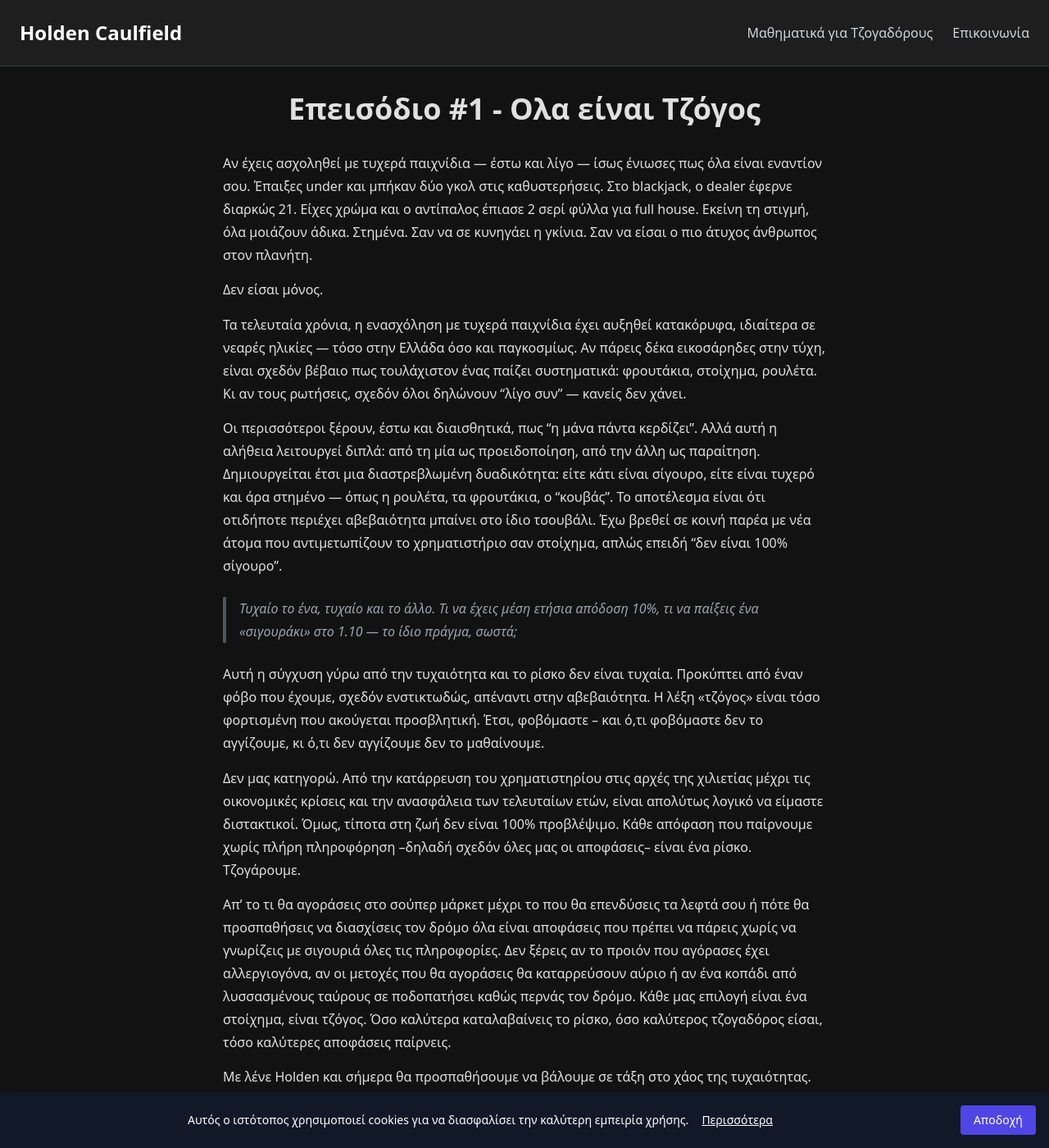
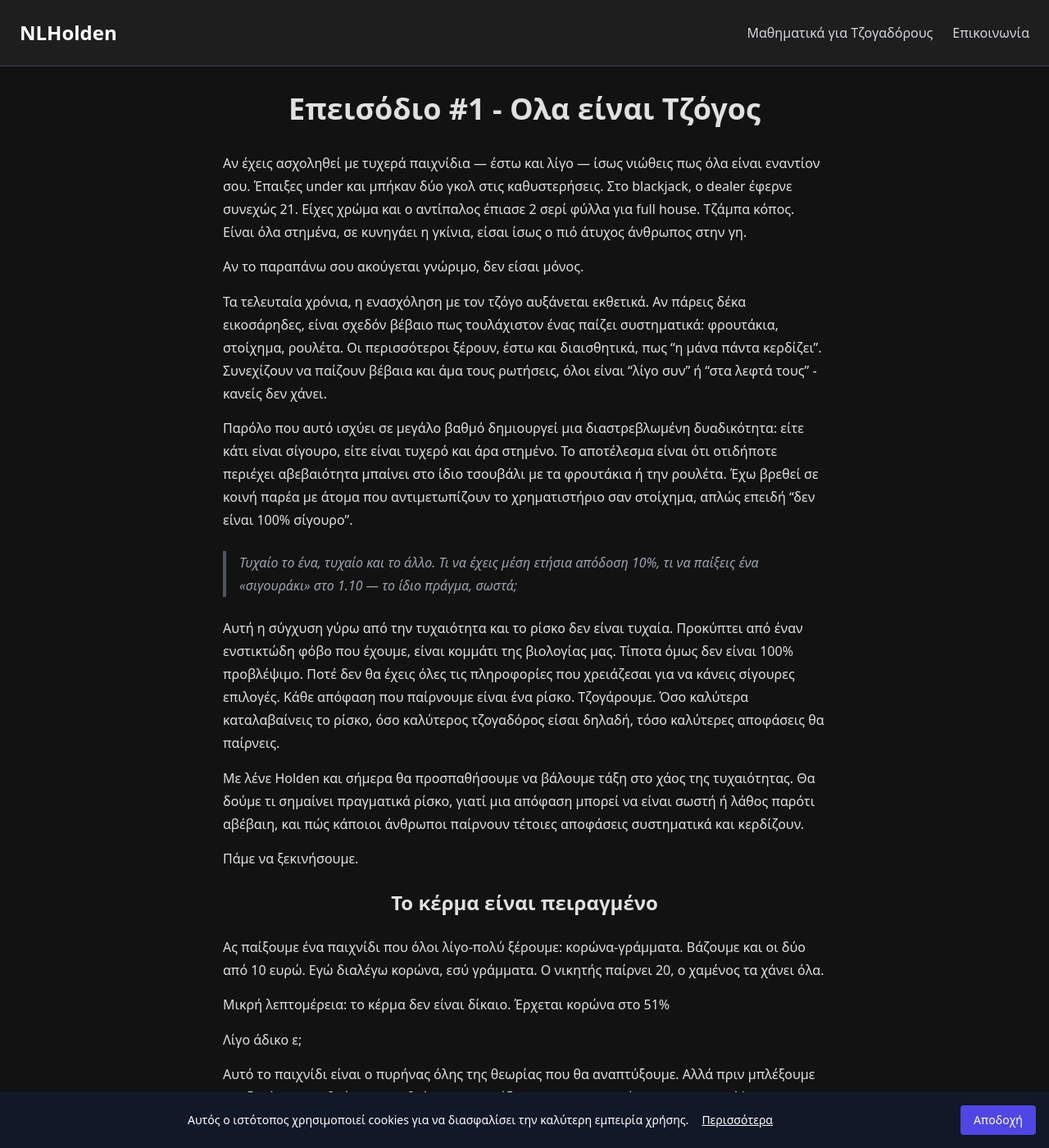
Before and after one commit to NLHolden/nlholden.github.io, a Jekyll site: the page built from _posts/2025-06-20-Επεισόδιο #1 - Όλα είναι Τζόγος.md, in a window 1280 px wide and 1400 px high. Shown: the whole window at 82% size. Built offline with Jekyll 4.4.1, drawn with Linux system fonts in a browser that asks for light colours; nearby versions of some CDN libraries; some of the changed text lies outside the part shown.

Commit message:
commit new changes

```diff
--- a/_config.yml
+++ b/_config.yml
@@ -16,7 +16,7 @@ pagination:
   sort_field: 'date'
   sort_reverse: true
 
-title: Holden Caulfield
+title: NLHolden
 description: ''
 url: http://nlholden.github.io
 baseurl: ''
--- a/_layouts/default.html
+++ b/_layouts/default.html
@@ -3,7 +3,7 @@
 <html lang="el">
   <head>
     <meta charset="UTF-8" />
-    <title>{{ page.title }} | Holden Caulfield</title>
+    <title>{{ page.title }} | Holden</title>
     <meta name="viewport" content="width=device-width, initial-scale=1.0" />
     <script src="https://cdn.tailwindcss.com"></script>
     <script>
@@ -81,7 +81,7 @@
     <!-- Header -->
     <header class="bg-surface border-b border-gray-700 py-6">
       <nav class="container mx-auto flex justify-between items-center px-6">
-        <a href="/" class="text-2xl font-semibold text-white">Holden Caulfield</a>
+        <a href="/" class="text-2xl font-semibold text-white">NLHolden</a>
         <ul class="flex space-x-6 text-base">
           <li><a href="/blog/" class="hover:text-accent text-gray-300">Μαθηματικά για Τζογαδόρους</a></li>
           <li><a href="/contact/" class="hover:text-accent text-gray-300">Επικοινωνία</a></li>
--- a/_posts/2025-06-20-Επεισόδιο #1 - Όλα είναι Τζόγος.md
+++ b/_posts/2025-06-20-Επεισόδιο #1 - Όλα είναι Τζόγος.md
@@ -5,30 +5,25 @@ date: 2025-06-20
 permalink: /blog/gambling-math/
 summary: |
   Ποτέ δεν θα είσαι σίγουρος για τίποτα, κάθε απόφαση που παίρνεις εμπεριέχει αβεβαιότητα. Αυτό δεν σημαίνει πως είσαι στο έλεος της τύχης.
-  Υπάρχουν εργαλεία, υπάρχει μέθοδος. Υπάρχει τρόπος να πάρεις σωστές αβέβαιες αποφάσεις, όσο όλοι γύρω σου ρίχνουν ζάρια και προσεύχονται. \
-  Αν θες να μάθεις πώς να βλέπεις καθαρά εκεί που οι άλλοι βλέπουν τύχη, συνέχισε να διαβάζεις.
+  Υπάρχουν εργαλεία, υπάρχει μέθοδος. Αν θες να μάθεις πώς να βλέπεις καθαρά εκεί που οι άλλοι βλέπουν τύχη, συνέχισε να διαβάζεις.
 
 ---
 
-Αν έχεις ασχοληθεί με τυχερά παιχνίδια — έστω και λίγο — ίσως ένιωσες πως όλα είναι εναντίον σου. Έπαιξες under και μπήκαν δύο γκολ στις καθυστερήσεις. Στο blackjack, ο dealer έφερνε διαρκώς 21. Είχες χρώμα και ο αντίπαλος έπιασε 2 σερί φύλλα για full house. Εκείνη τη στιγμή, όλα μοιάζουν άδικα. Στημένα. Σαν να σε κυνηγάει η γκίνια. Σαν να είσαι ο πιο άτυχος άνθρωπος στον πλανήτη.
+Αν έχεις ασχοληθεί με τυχερά παιχνίδια — έστω και λίγο — ίσως νιώθεις πως όλα είναι εναντίον σου. Έπαιξες under και μπήκαν δύο γκολ στις καθυστερήσεις. Στο blackjack, ο dealer έφερνε συνεχώς 21. Είχες χρώμα και ο αντίπαλος έπιασε 2 σερί φύλλα για full house. Τζάμπα κόπος. Είναι όλα στημένα, σε κυνηγάει η γκίνια, είσαι ίσως ο πιό άτυχος άνθρωπος στην γη.
 
-Δεν είσαι μόνος.
+Αν το παραπάνω σου ακούγεται γνώριμο, δεν είσαι μόνος.
 
-Τα τελευταία χρόνια, η ενασχόληση με τυχερά παιχνίδια έχει αυξηθεί κατακόρυφα, ιδιαίτερα σε νεαρές ηλικίες — τόσο στην Ελλάδα όσο και παγκοσμίως. Αν πάρεις δέκα εικοσάρηδες στην τύχη, είναι σχεδόν βέβαιο πως τουλάχιστον ένας παίζει συστηματικά: φρουτάκια, στοίχημα, ρουλέτα. Κι αν τους ρωτήσεις, σχεδόν όλοι δηλώνουν "λίγο συν" — κανείς δεν χάνει.
+Τα τελευταία χρόνια, η ενασχόληση με τον τζόγο αυξάνεται εκθετικά. Αν πάρεις δέκα εικοσάρηδες, είναι σχεδόν βέβαιο πως τουλάχιστον ένας παίζει συστηματικά: φρουτάκια, στοίχημα, ρουλέτα. Οι περισσότεροι ξέρουν, έστω και διαισθητικά, πως "η μάνα πάντα κερδίζει". Συνεχίζουν να παίζουν βέβαια και άμα τους ρωτήσεις, όλοι είναι "λίγο συν" ή "στα λεφτά τους" - κανείς δεν χάνει.
 
-Οι περισσότεροι ξέρουν, έστω και διαισθητικά, πως "η μάνα πάντα κερδίζει". Αλλά αυτή η αλήθεια λειτουργεί διπλά: από τη μία ως προειδοποίηση, από την άλλη ως παραίτηση. Δημιουργείται έτσι μια διαστρεβλωμένη δυαδικότητα: είτε κάτι είναι σίγουρο, είτε είναι τυχερό και άρα στημένο — όπως η ρουλέτα, τα φρουτάκια, ο "κουβάς". Το αποτέλεσμα είναι ότι οτιδήποτε περιέχει αβεβαιότητα μπαίνει στο ίδιο τσουβάλι. Έχω βρεθεί σε κοινή παρέα με νέα άτομα που αντιμετωπίζουν το χρηματιστήριο σαν στοίχημα, απλώς επειδή "δεν είναι 100% σίγουρο".
+Παρόλο που αυτό ισχύει σε μεγάλο βαθμό δημιουργεί μια διαστρεβλωμένη δυαδικότητα: είτε κάτι είναι σίγουρο, είτε είναι τυχερό και άρα στημένο. Το αποτέλεσμα είναι ότι οτιδήποτε περιέχει αβεβαιότητα μπαίνει στο ίδιο τσουβάλι με τα φρουτάκια ή την ρουλέτα. Έχω βρεθεί σε κοινή παρέα με άτομα που αντιμετωπίζουν το χρηματιστήριο σαν στοίχημα, απλώς επειδή "δεν είναι 100% σίγουρο".
 
 <blockquote class="italic text-gray-400 border-l-4 border-gray-600 pl-4 my-6">
 Τυχαίο το ένα, τυχαίο και το άλλο. Τι να έχεις μέση ετήσια απόδοση 10%, τι να παίξεις ένα «σιγουράκι» στο 1.10 — το ίδιο πράγμα, σωστά;
 </blockquote>
 
-Αυτή η σύγχυση γύρω από την τυχαιότητα και το ρίσκο δεν είναι τυχαία. Προκύπτει από έναν φόβο που έχουμε, σχεδόν ενστικτωδώς, απέναντι στην αβεβαιότητα. Η λέξη «τζόγος» είναι τόσο φορτισμένη που ακούγεται προσβλητική. Έτσι, φοβόμαστε – και ό,τι φοβόμαστε δεν το αγγίζουμε, κι ό,τι δεν αγγίζουμε δεν το μαθαίνουμε.
+Αυτή η σύγχυση γύρω από την τυχαιότητα και το ρίσκο δεν είναι τυχαία. Προκύπτει από έναν ενστικτώδη φόβο που έχουμε, είναι κομμάτι της βιολογίας μας. Τίποτα όμως δεν είναι 100% προβλέψιμο. Ποτέ δεν θα έχεις όλες τις πληροφορίες που χρειάζεσαι για να κάνεις σίγουρες επιλογές. Κάθε απόφαση που παίρνουμε είναι ένα ρίσκο. Τζογάρουμε. Όσο καλύτερα καταλαβαίνεις το ρίσκο, όσο καλύτερος τζογαδόρος είσαι δηλαδή, τόσο καλύτερες αποφάσεις θα παίρνεις.
 
-Δεν μας κατηγορώ. Από την κατάρρευση του χρηματιστηρίου στις αρχές της χιλιετίας μέχρι τις οικονομικές κρίσεις και την ανασφάλεια των τελευταίων ετών, είναι απολύτως λογικό να είμαστε διστακτικοί. Όμως, τίποτα στη ζωή δεν είναι 100% προβλέψιμο. Κάθε απόφαση που παίρνουμε χωρίς πλήρη πληροφόρηση –δηλαδή σχεδόν όλες μας οι αποφάσεις– είναι ένα ρίσκο. Τζογάρουμε.
-
-Απ’ το τι θα αγοράσεις στο σούπερ μάρκετ μέχρι το που θα επενδύσεις τα λεφτά σου ή πότε θα προσπαθήσεις να διασχίσεις τον δρόμο όλα είναι αποφάσεις που πρέπει να πάρεις χωρίς να γνωρίζεις με σιγουριά όλες τις πληροφορίες. Δεν ξέρεις αν το προιόν που αγόρασες έχει αλλεργιογόνα, αν οι μετοχές που θα αγοράσεις θα καταρρεύσουν αύριο ή αν ένα κοπάδι από λυσσασμένους ταύρους σε ποδοπατήσει καθώς περνάς τον δρόμο. Κάθε μας επιλογή είναι ένα στοίχημα, είναι τζόγος. Όσο καλύτερα καταλαβαίνεις το ρίσκο, όσο καλύτερος τζογαδόρος είσαι, τόσο καλύτερες αποφάσεις παίρνεις.
-
-Με λένε Holden και σήμερα θα προσπαθήσουμε να βάλουμε σε τάξη στο χάος της τυχαιότητας. Θα δούμε τι σημαίνει πραγματικά ρίσκο, γιατί μια απόφαση μπορεί να είναι σωστή ή λάθος παρότι αβέβαιη, και πώς κάποιοι άνθρωποι — με γνώση, όχι τύχη — τολμούν να ρισκάρουν, και κερδίζουν.
+Με λένε Holden και σήμερα θα προσπαθήσουμε να βάλουμε τάξη στο χάος της τυχαιότητας. Θα δούμε τι σημαίνει πραγματικά ρίσκο, γιατί μια απόφαση μπορεί να είναι σωστή ή λάθος παρότι αβέβαιη, και πώς κάποιοι άνθρωποι παίρνουν τέτοιες αποφάσεις συστηματικά και κερδίζουν.
 
 Πάμε να ξεκινήσουμε.
 
@@ -344,9 +339,7 @@ $$
 
 Αν έφτασες μέχρι εδώ, έχεις ήδη αποκτήσει ένα πολύτιμο εργαλείο: την αναμενόμενη τιμή. Όταν γνωρίζεις τις πιθανότητες όλων των ενδεχομένων – όπως στη ρουλέτα ή στο απλό πείραμα με το νόμισμα – μπορείς, με απόλυτη ακρίβεια, να αποφανθείς αν ένα ρίσκο είναι καλό για σένα ή αν πετάς τα λεφτά σου στα σκουπίδια.
 
-Αλλά τι γίνεται όταν δεν ξέρεις τις πιθανότητες; Ή χειρότερα, όταν νομίζεις πως τις ξέρεις — και κάνεις λάθος;
-
-Τι κάνεις όταν ο κόσμος δεν σου λέει την αλήθεια ευθέως; Τι συμβαίνει αν θες να μελετήσεις κάτι πιο πολύπλοκο, όπως το αποτέλεσμα ενός αγώνα ποδοσφαίρου;
+Αλλά τι γίνεται όταν δεν ξέρεις τις πιθανότητες; Όταν τα ενδεχόμενα δεν είναι όσο απλά όσο μια ρίψη νομίσματος αλλά πιό περίπλοκα, όπως το αποτέλεσμα ενός αγώνα ποδοσφαίρου.
 
 Στο επόμενο επεισόδιο, θα δούμε τέτοια σενάρια, όπου οι πιθανότητες δεν είναι δεδομένες εξ' αρχής. Θα μιλήσουμε για το αθλητικό στοίχημα, αλλά και τις πιο εξελιγμένες μορφές του: τα [predictions markets](https://en.wikipedia.org/wiki/Prediction_market). Θα συζητήσουμε για variance και πότε το αγαπημένο μας πλεόν EV δεν μας δίνει την πλήρη εικόνα. Θα μιλήσουμε για [Kelly Sizing](https://en.wikipedia.org/wiki/Kelly_criterion) και [risk neutral pricing](https://www.investopedia.com/terms/r/risk-neutral-probabilities.asp), θα εξηγήσουμε πώς λειτουργούν πλατφόρμες όπως η [Kalshi](https://kalshi.com/), το [Polymarket](https://polymarket.com) και το [Betfair](https://betfair.com), τι είναι το [market making](https://en.wikipedia.org/wiki/Market_maker) και πως μεγάλοι οργανισμοί παρέχουν ρευστότητα σε τέτοιες αγορές για κέρδος.
 
```
